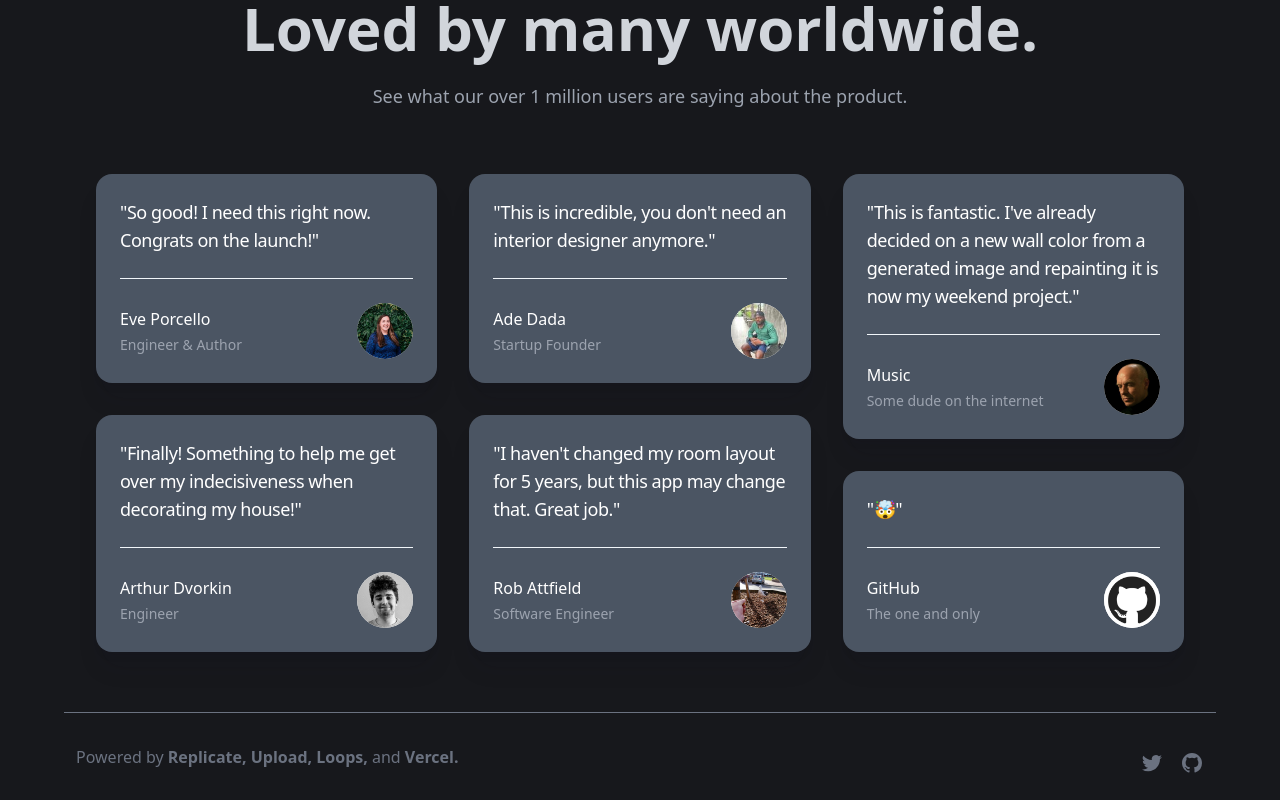
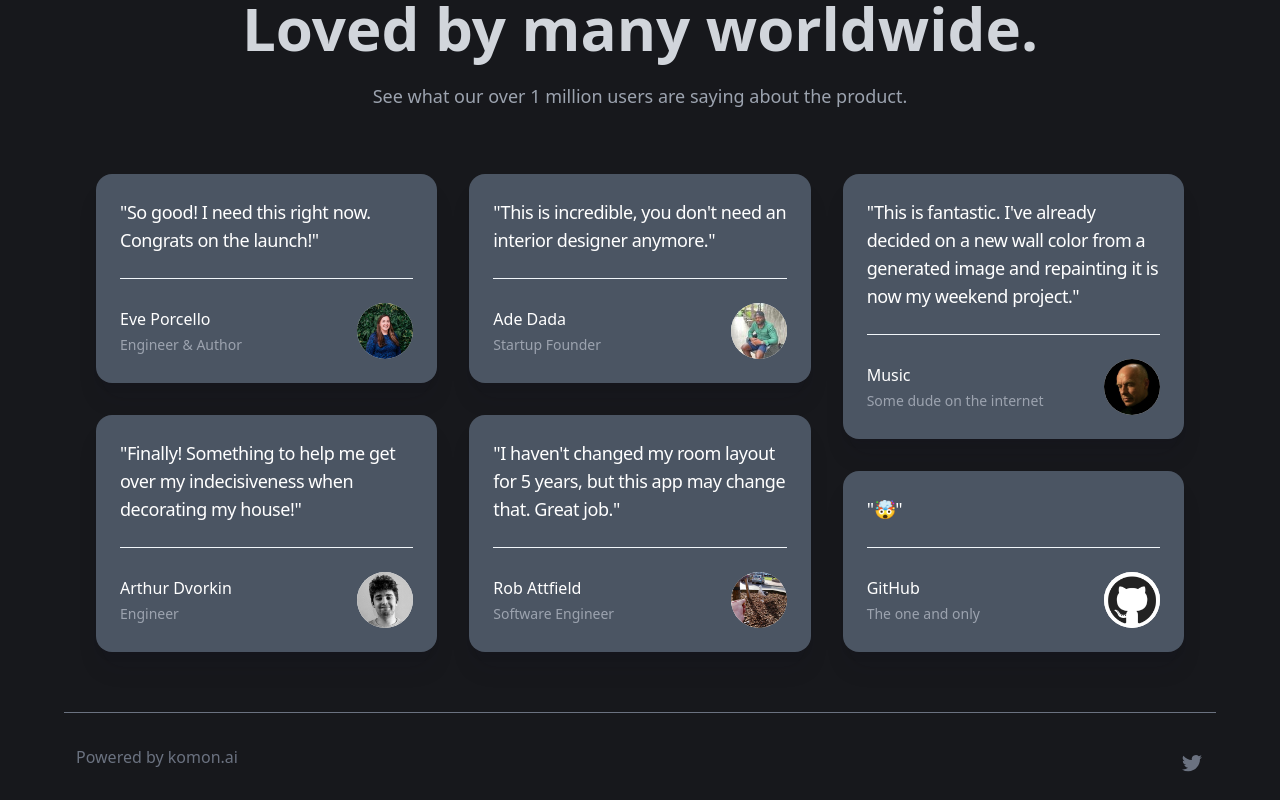
Before and after one commit to GloryDream413/RoomGPT, a Next.js app in the folder frontend/: page / in a window 1280 px wide. Shown: the part 1213-2013 px from the top of the page. Built offline with nearby package versions, Linux system fonts and the light colour scheme.

Commit message:
github url changed.

```diff
--- a/frontend/components/Footer.tsx
+++ b/frontend/components/Footer.tsx
@@ -4,40 +4,11 @@
   return (
     <footer className="text-center h-16 sm:h-20 w-full sm:pt-2 pt-4 border-t mt-5 flex sm:flex-row flex-col justify-between items-center px-3 space-y-3 sm:mb-0 mb-3 border-gray-500">
       <div className="text-gray-500">
-        Powered by{" "}
-        <a
-          href="https://replicate.com/"
-          target="_blank"
-          className="font-bold hover:underline transition hover:text-gray-300 underline-offset-2"
-        >
-          Replicate,{" "}
-        </a>
-        <a
-          href="https://upload.io"
-          target="_blank"
-          className="font-bold hover:underline hover:text-gray-300 transition underline-offset-2"
-        >
-          Upload,{" "}
-        </a>
-        <a
-          href="https://loops.so"
-          target="_blank"
-          className="font-bold hover:underline hover:text-gray-300 transition underline-offset-2"
-        >
-          Loops,{" "}
-        </a>
-        and{" "}
-        <a
-          href="https://vercel.com/"
-          target="_blank"
-          className="font-bold hover:underline transition hover:text-gray-300 underline-offset-2"
-        >
-          Vercel.
-        </a>
+        Powered by komon.ai
       </div>
       <div className="flex space-x-4 pb-4 sm:pb-0">
         <Link
-          href="https://twitter.com/nutlope"
+          href="https://twitter.com/komon"
           className="group"
           aria-label="TaxPal on Twitter"
         >
@@ -48,18 +19,6 @@
             <path d="M8.29 20.251c7.547 0 11.675-6.253 11.675-11.675 0-.178 0-.355-.012-.53A8.348 8.348 0 0 0 22 5.92a8.19 8.19 0 0 1-2.357.646 4.118 4.118 0 0 0 1.804-2.27 8.224 8.224 0 0 1-2.605.996 4.107 4.107 0 0 0-6.993 3.743 11.65 11.65 0 0 1-8.457-4.287 4.106 4.106 0 0 0 1.27 5.477A4.073 4.073 0 0 1 2.8 9.713v.052a4.105 4.105 0 0 0 3.292 4.022 4.093 4.093 0 0 1-1.853.07 4.108 4.108 0 0 0 3.834 2.85A8.233 8.233 0 0 1 2 18.407a11.615 11.615 0 0 0 6.29 1.84" />
           </svg>
         </Link>
-        <Link
-          href="https://github.com/Nutlope/roomGPT"
-          className="group"
-          aria-label="TaxPal on GitHub"
-        >
-          <svg
-            aria-hidden="true"
-            className="h-6 w-6 fill-gray-500 group-hover:fill-gray-300"
-          >
-            <path d="M12 2C6.477 2 2 6.484 2 12.017c0 4.425 2.865 8.18 6.839 9.504.5.092.682-.217.682-.483 0-.237-.008-.868-.013-1.703-2.782.605-3.369-1.343-3.369-1.343-.454-1.158-1.11-1.466-1.11-1.466-.908-.62.069-.608.069-.608 1.003.07 1.531 1.032 1.531 1.032.892 1.53 2.341 1.088 2.91.832.092-.647.35-1.088.636-1.338-2.22-.253-4.555-1.113-4.555-4.951 0-1.093.39-1.988 1.029-2.688-.103-.253-.446-1.272.098-2.65 0 0 .84-.27 2.75 1.026A9.564 9.564 0 0 1 12 6.844a9.59 9.59 0 0 1 2.504.337c1.909-1.296 2.747-1.027 2.747-1.027.546 1.379.202 2.398.1 2.651.64.7 1.028 1.595 1.028 2.688 0 3.848-2.339 4.695-4.566 4.943.359.309.678.92.678 1.855 0 1.338-.012 2.419-.012 2.747 0 .268.18.58.688.482A10.02 10.02 0 0 0 22 12.017C22 6.484 17.522 2 12 2Z" />
-          </svg>
-        </Link>
       </div>
     </footer>
   );
```
Also changed, not shown: 1 other file (tests, documents, lock files or other folders).
